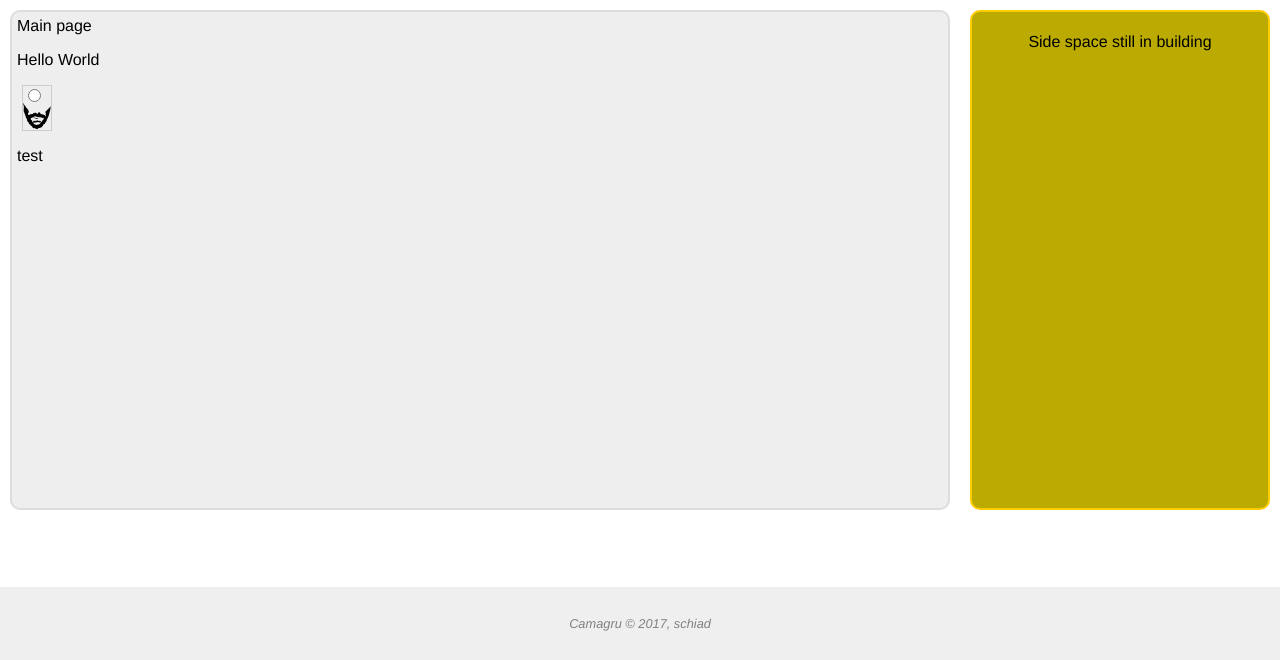
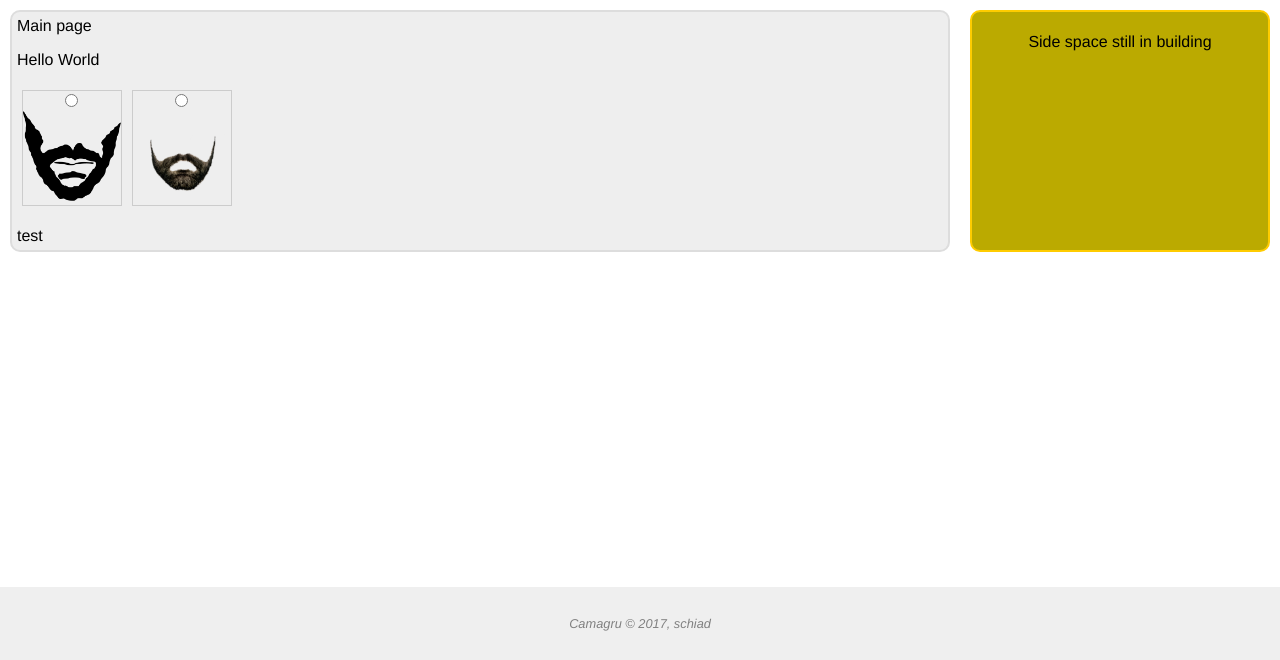
Before and after one commit to schiad/Camagru, a PHP site: page / in a window 1280 px wide. Shown: the part 140-800 px from the top of the page. Run offline with PHP 8.4, Linux system fonts and the light colour scheme.

Commit message:
index very beautiful

```diff
--- a/rendu/css/styles.css
+++ b/rendu/css/styles.css
@@ -9,11 +9,21 @@ html {
     box-sizing: inherit;
 }
 
+input {
+	margin-left: 42px;
+}
+
+form {
+	width: 100%;
+	display: flex;
+	flex-flow: row wrap;
+}
+
 div.gallery {
 	margin: 5px;
 	border: 1px solid #ccc;
-	float: center;
-	width: 30px;
+	width: 100px;
+	height: auto;
 }
 
 div.gallery img {
@@ -155,7 +165,6 @@ button:hover {
     border: 2px solid #dddddd;
     background-color: #eeeeee;
 	min-width: 300px;
-	height: 500px;
 	border-radius: 10px;
 	flex: 1;
 }
--- a/rendu/main.php
+++ b/rendu/main.php
@@ -2,8 +2,12 @@
 
 <form>
 	<div class="gallery">
-		<input type="radio" name="mask" value="barbe1"><br>
+		<input type="radio" name="mask" value="barbe1">
 		<img src="./img_src/barbe1.png" alt="barbe1"/>
+	</div>
+	<div class="gallery">
+		<input type="radio" name="mask" value="barbe2"><br>
+		<img src="./img_src/barbe2.png" alt="barbe1"/>
 	</div>
 </form>
 
```
Also changed, not shown: rendu/img_src/barbe2.png (added).
